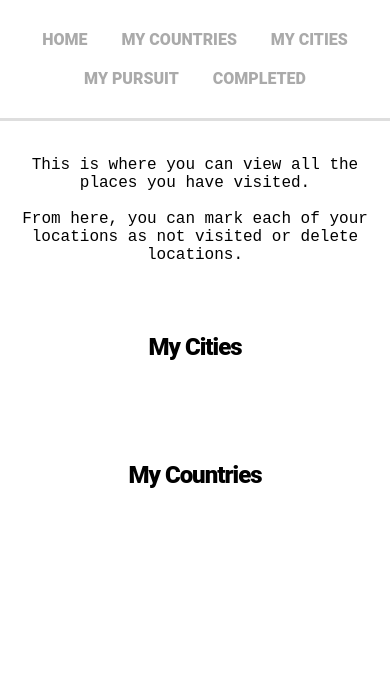
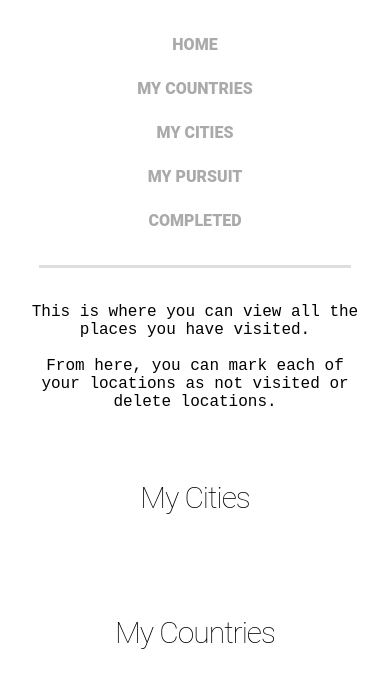
Before and after one commit to ZuhayrK00/SoloProject, a Flask app: page /completed in a window 390 px wide. Shown: the top 699 px of the page. Run offline with Flask 3, Linux system fonts and the light colour scheme; data that the repository does not hold is empty; some libraries are stand-ins or nearby versions.

Commit message:
bug fixing

```diff
--- a/Templates/base.html
+++ b/Templates/base.html
@@ -12,7 +12,7 @@
   </head>
   <header>
     <nav class="stroke">
-      <ul>
+      <ul tabindex="0">
         <li>
           <a href="/index">Home</a>
         </li>
@@ -28,6 +28,20 @@
         <li>
           <a href="/completed">Completed</a>
         </li>
+        <li class="dropdown-menu">
+          <a href="#">More</a>
+          <ul>
+            <li>
+              <a href="#">Link 1</a>
+            </li>
+            <li>
+              <a href="#">Link 2</a>
+            </li>
+            <li>
+              <a href="#">Link 3</a>
+            </li>
+          </ul>
+        </li>
       </ul>
     </nav>
   </header>
--- a/static/style.css
+++ b/static/style.css
@@ -4,15 +4,10 @@
   margin: 0;
 }
 
-.small {
-  font-size: 12px;
-  color: rgba(0, 0, 0, 0.4);
-}
-
 h1.center {
   text-align: center;
   padding: 50px 0;
-  font-weight: 800;
+  font-weight: 200;
   margin: 0;
   letter-spacing: -1px;
   color: inherit;
@@ -28,12 +23,10 @@
   padding: 50px;
 }
 
-.center {
+p {
   text-align: center;
-}
-
-section {
-  height: 100vh;
+  margin: auto 170px;
+  font-family: "Courier New", Courier, monospace;
 }
 
 hr {
@@ -42,23 +35,14 @@
   margin: 20px 0;
 }
 
+section {
+  height: 100vh;
+}
+
 label {
   font-family: "Courier New", Courier, monospace;
 }
 
-.divide {
-  border: 2px solid #dedede;
-  border-radius: 5px;
-  margin: auto 120px;
-}
-
-p {
-  text-align: center;
-  margin: auto 170px;
-  font-family: "Courier New", Courier, monospace;
-}
-
-/* NAVIGATION */
 nav {
   width: 80%;
   margin: 0 auto;
@@ -210,89 +219,20 @@
   margin-bottom: 10px;
 }
 
-/* Responsive Styles */
-@media only screen and (max-width: 668px) {
-  /* Adjust the max-width value as needed */
-  h1.center {
-    font-size: 20px;
-  }
-
-  h2 {
-    font-size: 14px;
-  }
-
-  p {
-    margin: auto 10px;
-  }
-
-  .resize {
-    width: 100%;
-  }
-
-  .Logo {
-    width: auto 50%;
-  }
-
-  .country-list-container {
-    width: 100%;
-  }
-}
-
-@media only screen and (max-width: 480px) {
-  /* Adjust the max-width value as needed */
-  .slider {
-    height: 150px;
-  }
-
-  .slide {
-    flex: 0 0 150px;
-  }
-
-  h1.center {
-    font-size: 24px;
-  }
-
-  h2 {
-    font-size: 20px;
-    padding: 30px;
-  }
-
-  .divide {
-    margin: auto 20px;
-  }
-
-  p {
-    margin: auto 20px;
-  }
-
-  nav {
-    width: 100%;
-  }
-
-  .country-container {
-    margin: 5px;
-    padding: 5px;
-  }
-}
 
 .slider {
-  width: 640px; /* Same as width of the large image */
+  width: 640px;
   position: relative;
-  /* Instead of height we will use padding */
-  /* padding: 20% 20%; */
-  padding-top: 30%; /*Set the aspect ratio (height/width) you desire, e.g., 80% */
+  padding-top: 30%;
   margin: 5px auto 0 auto;
-  /* Add a shadow */
   box-shadow: 0 10px 20px -5px rgba(0, 0, 0, 0.75);
 }
 
-/* Last thing remaining is to add transitions */
 .slider > img {
   position: absolute;
   left: 0;
   top: 0;
   transition: all 0.5s;
-  /* Set the object-fit property to control how the image fits within its container */
   object-fit: cover;
   width: 100%;
   height: 100%;
@@ -317,22 +255,62 @@
   display: block;
 }
 
-/* Time to add the click effects */
 .slider input[name='slide_switch']:checked+label {
   border-color: #666;
   opacity: 1;
 }
 
-/* Clicking any thumbnail now should change its opacity(style) */
-/* Time to work on the main images */
 .slider input[name='slide_switch'] ~ img {
   opacity: 0;
   transform: scale(1.1);
 }
 
-/* That hides all main images at a 110% size */
-/* On click, the images will be displayed at normal size to complete the effect */
 .slider input[name='slide_switch']:checked+label+img {
   opacity: 1;
   transform: scale(1);
 }
+
+
+@media (max-width: 880px) {
+
+  h1.center {
+    text-align: center;
+    padding: 50px 0;
+    font-weight: 200;
+    margin: 0;
+    letter-spacing: -1px;
+    color: inherit;
+    font-size: 30px;
+  }
+
+  p {
+    text-align: center;
+    margin: auto 30px;
+    font-family: "Courier New", Courier, monospace;
+  }
+
+}
+
+@media (max-width: 680px) {
+  nav ul li {
+    display: block;
+    margin: 5px 0;
+  }
+
+  h1.center {
+    text-align: center;
+    padding: 50px 0;
+    font-weight: 200;
+    margin: 0;
+    letter-spacing: -1px;
+    color: inherit;
+    font-size: 30px;
+  }
+
+  p {
+    text-align: center;
+    margin: auto 30px;
+    font-family: "Courier New", Courier, monospace;
+  }
+
+}
```
Also changed, not shown: other parts of static/style.css (+30 -7 lines), controllers/countries_controller.py (+7 -8 lines).
